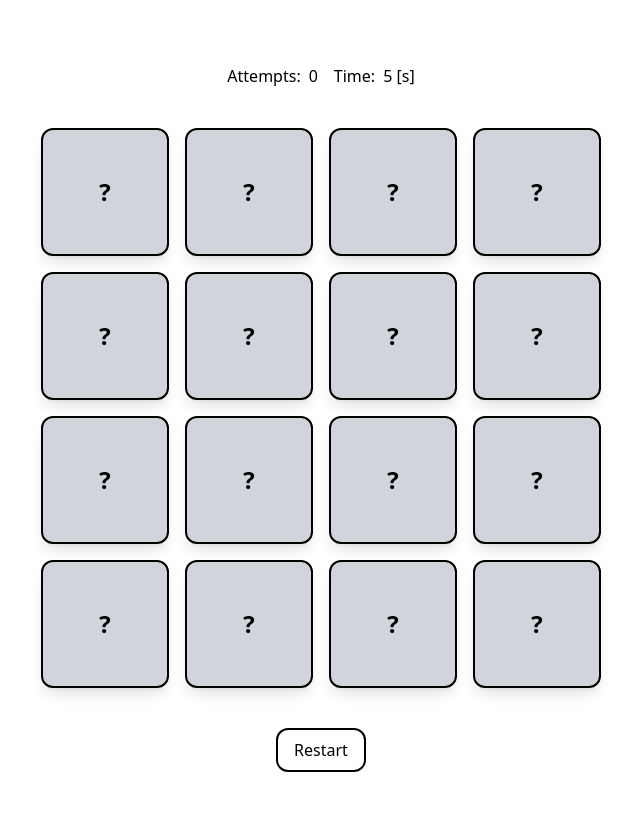
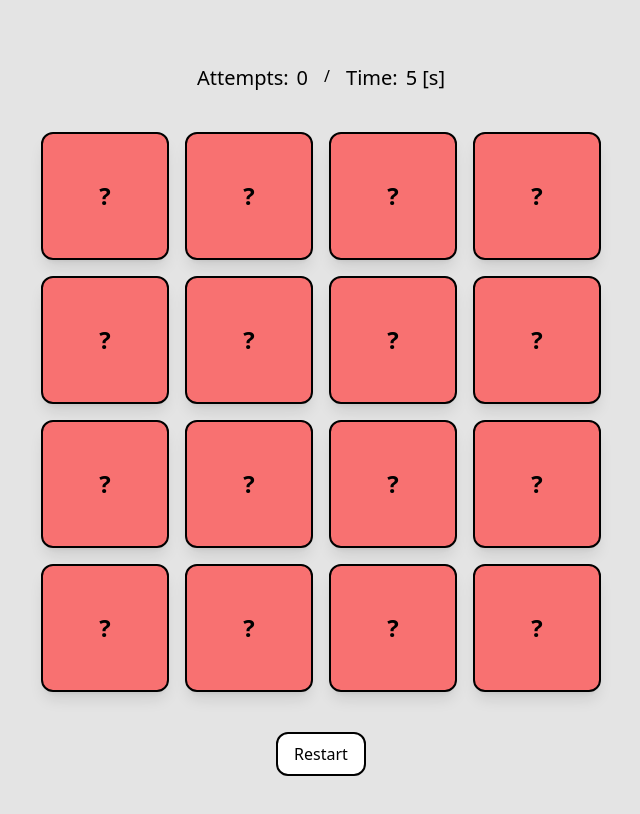
Before and after one commit to daniolsk/memory-card-game, a React (Vite) app: page / in a window 1280 px wide. Shown: the top 814 px of the page, without its empty margins (319-959 px from the left). Built offline with nearby package versions, Linux system fonts and the light colour scheme.

Commit message:
change some styles

```diff
--- a/src/App.tsx
+++ b/src/App.tsx
@@ -110,6 +110,7 @@ function App() {
 		<main className='min-h-screen p-16 flex flex-col gap-10 justify-center items-center'>
 			<div className='flex gap-4'>
 				<AttemptsCounter attempts={moveCounter} />
+				<span>/</span>
 				<Timer time={time} />
 			</div>
 			<div className='grid grid-cols-4 grid-rows-4 gap-4'>
@@ -141,7 +142,7 @@ function App() {
 						setIsTimeStopped(false);
 						setPreventClick(false);
 					}}
-					className='border-2 border-black rounded-xl px-4 py-2 hover:bg-gray-200'
+					className='border-2 border-black rounded-xl px-4 py-2 bg-white hover:bg-slate-100'
 				>
 					Restart
 				</button>
--- a/src/components/AttemptsCounter.tsx
+++ b/src/components/AttemptsCounter.tsx
@@ -1,6 +1,6 @@
 function AttemptsCounter({ attempts }: { attempts: number }) {
 	return (
-		<div className='flex gap-2'>
+		<div className='flex text-xl gap-2'>
 			<span>Attempts:</span>
 			<span>{attempts}</span>
 		</div>
--- a/src/components/Card.tsx
+++ b/src/components/Card.tsx
@@ -27,7 +27,7 @@ function Card({
 				}}
 			>
 				<div
-					className='shadow-lg absolute flex justify-center items-center w-full h-full border-2 rounded-xl border-black bg-gray-300'
+					className='shadow-lg absolute flex justify-center items-center w-full h-full border-2 rounded-xl border-black bg-red-400 cursor-pointer hover:bg-red-500'
 					style={{ backfaceVisibility: 'hidden' }}
 				>
 					<span className='font-bold text-2xl'>?</span>
--- a/src/components/Timer.tsx
+++ b/src/components/Timer.tsx
@@ -1,6 +1,6 @@
 function AttemptsCounter({ time }: { time: number }) {
 	return (
-		<div className='flex gap-2'>
+		<div className='flex text-xl gap-2'>
 			<span>Time:</span>
 			<span>{time} [s]</span>
 		</div>
--- a/src/index.css
+++ b/src/index.css
@@ -4,4 +4,5 @@
 
 body {
 	min-height: 100vh;
+	background-color: #e4e4e4;
 }
```
